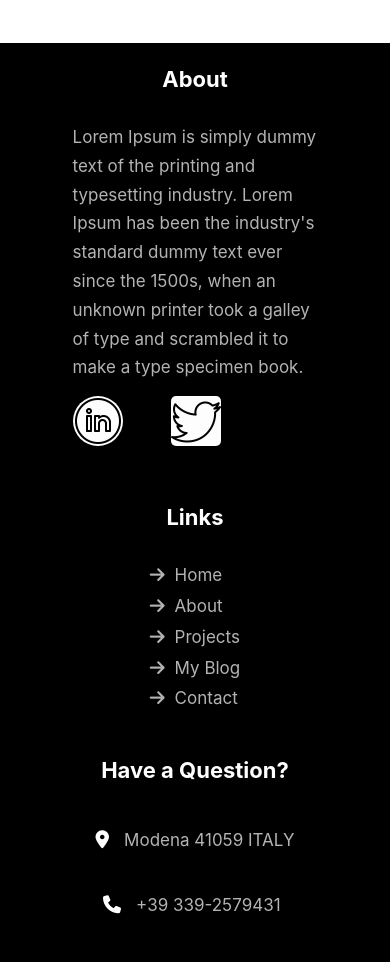
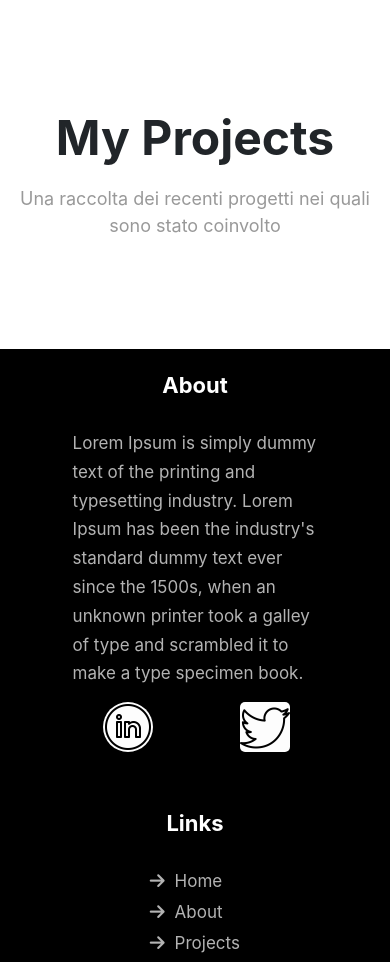
Before and after one commit to hamzamaimi/personalPortfolio, a React (Create React App) app: page / in a window 390 px wide. Shown: the part 1840-2802 px from the top of the page. Built offline with nearby package versions, Linux system fonts and the light colour scheme; a web font is replaced by a local one.

Commit message:
finito footer e cominciata sezione projects

```diff
--- a/src/App.js
+++ b/src/App.js
@@ -6,6 +6,7 @@ import Slider from "./components/Slider";
 import NavBar from "./components/NavBar";
 import About from "./components/About";
 import Footer from "./components/Footer";
+import Projects from "./components/Projects";
 
 const App = () => {
     $('.navbar-nav>li>a').on('click', function () {
@@ -18,6 +19,7 @@ const App = () => {
             <NavBar />
             <Slider />
             <About />
+            <Projects />
             <Footer />
         </>
     )
--- a/src/components/Footer.js
+++ b/src/components/Footer.js
@@ -13,17 +13,20 @@ const Footer = () => {
                                 Lorem Ipsum has been the industry's standard dummy text ever since the 1500s,
                                 when an unknown printer took a galley of type and scrambled it to make a type specimen book.
                             </div>
-                            <div className="col-3 verticalMargin5 text-center">
+                            <div className="col-1"></div>
+                            <div className="col-3 col-lg-3 verticalMargin5 text-center">
                                 <a href="#">
                                     <img style={{ borderRadius: '50%', height: '50px' }} src="images/linkedinIcon.gif" />
                                 </a>
                             </div>
-                            <div className="col-1"></div>
-                            <div className="col-3 verticalMargin5 text-center">
+                            <div className="col-3 col-lg-1"></div>
+                            <div className="col-3 col-lg-3 verticalMargin5 text-center">
                                 <a href="#">
                                     <img style={{ borderRadius: '10%', height: '50px' }} src="images/twitterIcon.gif" />
                                 </a>
                             </div>
+                            <div className="col-1"></div>
+
                         </div>
                     </div>
                     <div className="col-12 col-md-6 verticalMargin5 col-lg-4">
--- a/src/components/NavBar.js
+++ b/src/components/NavBar.js
@@ -4,7 +4,7 @@ import $ from 'jquery'
 
 const NavBar = () => {
     function download() {
-        if (confirm('Download file?')) {
+        if (confirm('Vuoi scaricare il mio curriculum?')) {
             collapse();
             var a = document.createElement('a');
             a.setAttribute('href', 'documents/HamzaMaimiCurriculum.pdf');
@@ -59,11 +59,11 @@ const NavBar = () => {
                         <li className="nav-item text-center">
                             <a onClick={download} href="#" className="nav-link">Resume</a>
                         </li>
+                        {/* <li className="nav-item text-center">
+                            <a onClick={collapse} href="#" id="nav-link-services" className="nav-link">Services</a>
+                        </li> */}
                         <li className="nav-item text-center">
-                            <a onClick={collapse} href="#" id="nav-link-services" className="nav-link">Services</a>
-                        </li>
-                        <li className="nav-item text-center">
-                            <a onClick={collapse} href="#" id="nav-link-projects" className="nav-link">Projects</a>
+                            <a onClick={collapse} href="#selettoreProjectsSection" id="nav-link-projects" className="nav-link">Projects</a>
                         </li>
                         <li className="nav-item text-center">
                             <a onClick={collapse} href="#" id="nav-link-myblog" className="nav-link">My Blog</a>
--- /dev/null
+++ b/src/components/Projects.js
@@ -0,0 +1,29 @@
+import React from "react";
+
+const Projects = () => {
+    return (
+        <>
+            <p id="selettoreProjectsSection"></p>
+            <div id="projectsSection" className="container-fluid projectsVerticalMargin">
+                <div className="row">
+                    <div className="col text-center">
+                        <div id="projectsTitle" className="text-center"> My Projects </div>
+                    </div>
+                </div>
+                <div className="row">
+                    <div className="col text-center aboutContent" style={{ margin: '3% 0' }}>
+                        <p>Una raccolta dei recenti progetti nei quali sono stato coinvolto</p>
+                    </div>
+                </div>
+                <div className="row">
+                    <div className="col-12 col-md-6 col-lg-4"></div>
+                    <div className="col-12 col-md-6 col-lg-4"></div>
+                    <div className="col-12 col-md-6 col-lg-4"></div>
+                    <div className="col-12 col-md-6 col-lg-4"></div>
+                </div>
+            </div>
+        </>
+    )
+}
+
+export default Projects
--- a/src/index.css
+++ b/src/index.css
@@ -148,6 +148,13 @@ a:hover:after {
   margin: 0;
   padding: 0;
 }
+#projectsTitle {
+  font-size: 48px;
+  font-weight: bold;
+}
+.projectsVerticalMargin {
+  margin: 10% 0;
+}
 /* X-Small devices (portrait phones, less than 576px) */
 @media (max-width: 575.98px) {
   .paddingAboutFooter {
@@ -163,10 +170,16 @@ a:hover:after {
   .paddingAboutFooter {
     padding: 0 10%;
   }
+  .projectsVerticalMargin {
+    margin: 25% 0;
+  }
 }
 
 /* Medium devices (tablets, less than 992px) */
 @media (max-width: 991.98px) {
+  .projectsVerticalMargin {
+    margin: 20% 0;
+  }
   #navbarID {
     background-color: black;
   }
```
